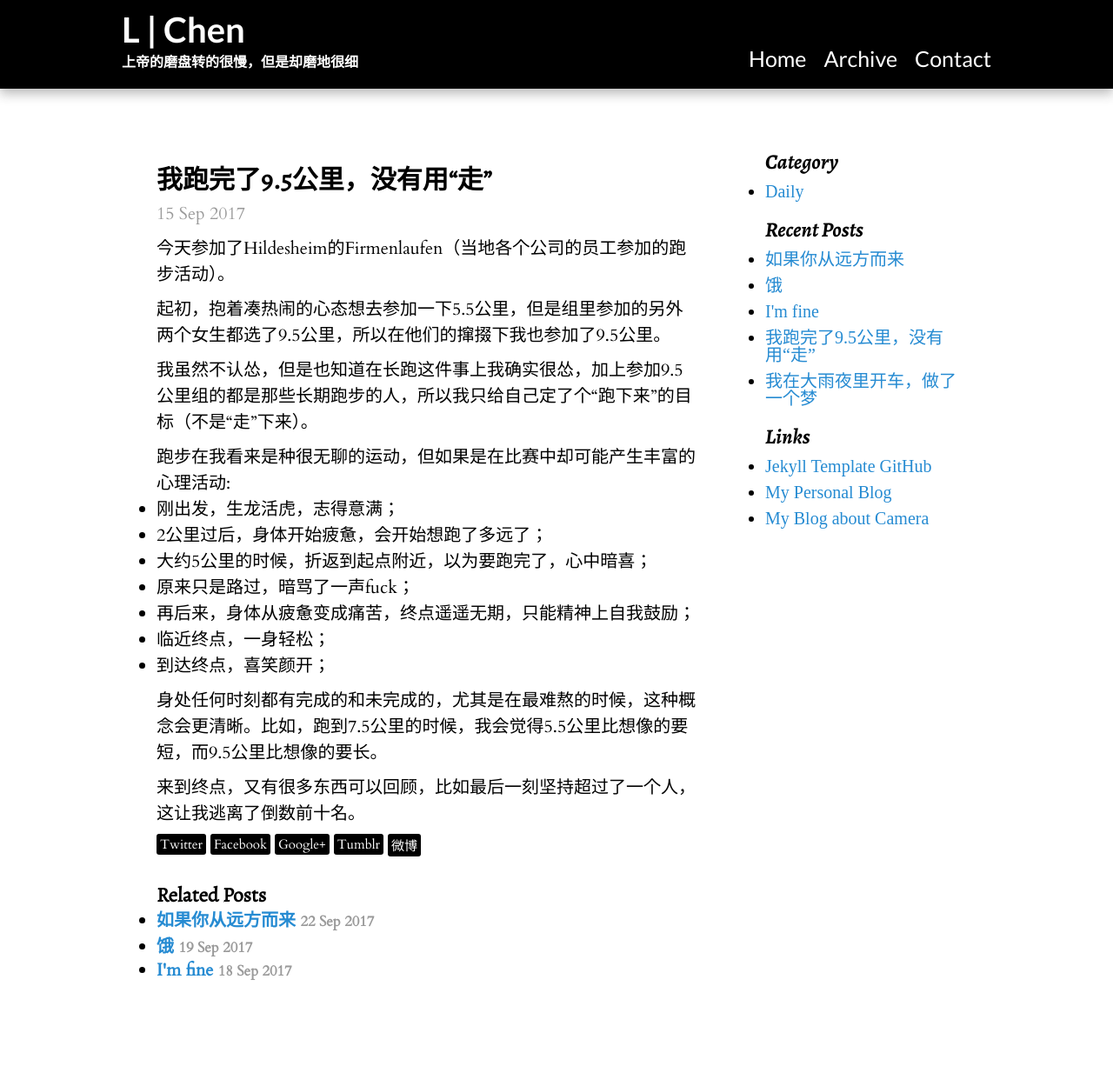
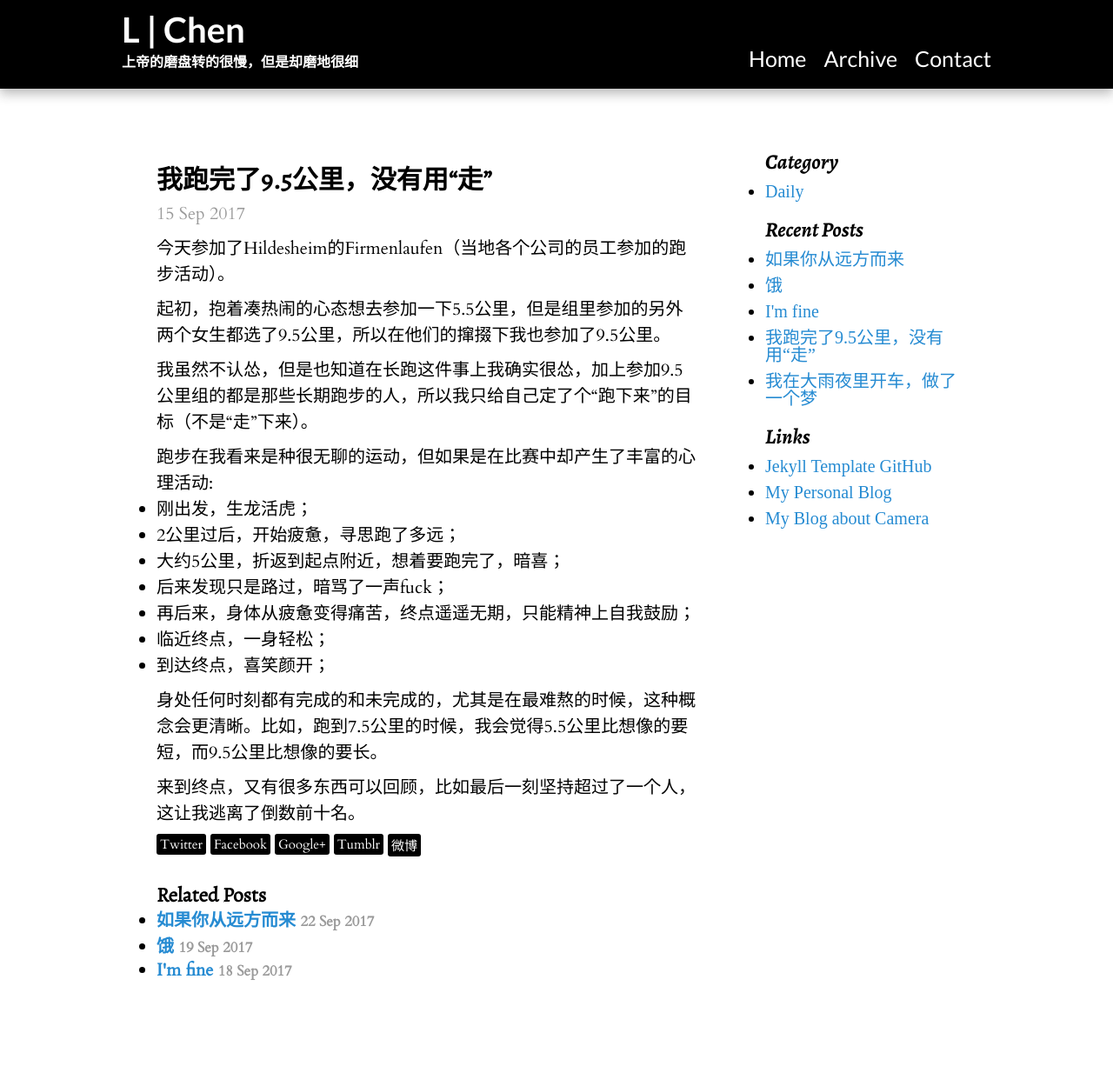
Before and after one commit to runningUnicorn/runningUnicorn.github.io, a Jekyll site: the page built from _posts/2017-09-15-我跑完了9.5公里-没有用“走”.md, in a window 1280 px wide. Shown: the whole page at 87% size. Built offline with Jekyll 4.4.1, drawn with Linux system fonts in a browser that asks for light colours; some web fonts are replaced.

Commit message:
Update 2017-09-15-我跑完了9.5公里-没有用“走”.md

```diff
--- a/_posts/2017-09-15-我跑完了9.5公里-没有用“走”.md
+++ b/_posts/2017-09-15-我跑完了9.5公里-没有用“走”.md
@@ -10,13 +10,13 @@ category: Daily
 
 我虽然不认怂，但是也知道在长跑这件事上我确实很怂，加上参加9.5公里组的都是那些长期跑步的人，所以我只给自己定了个“跑下来”的目标（不是“走”下来）。
 
-跑步在我看来是种很无聊的运动，但如果是在比赛中却可能产生丰富的心理活动:
+跑步在我看来是种很无聊的运动，但如果是在比赛中却产生了丰富的心理活动:
 
-- 刚出发，生龙活虎，志得意满；
-- 2公里过后，身体开始疲惫，会开始想跑了多远了；
-- 大约5公里的时候，折返到起点附近，以为要跑完了，心中暗喜；
-- 原来只是路过，暗骂了一声fuck；
-- 再后来，身体从疲惫变成痛苦，终点遥遥无期，只能精神上自我鼓励；
+- 刚出发，生龙活虎；
+- 2公里过后，开始疲惫，寻思跑了多远；
+- 大约5公里，折返到起点附近，想着要跑完了，暗喜；
+- 后来发现只是路过，暗骂了一声fuck；
+- 再后来，身体从疲惫变得痛苦，终点遥遥无期，只能精神上自我鼓励；
 - 临近终点，一身轻松；
 - 到达终点，喜笑颜开；
 
```
